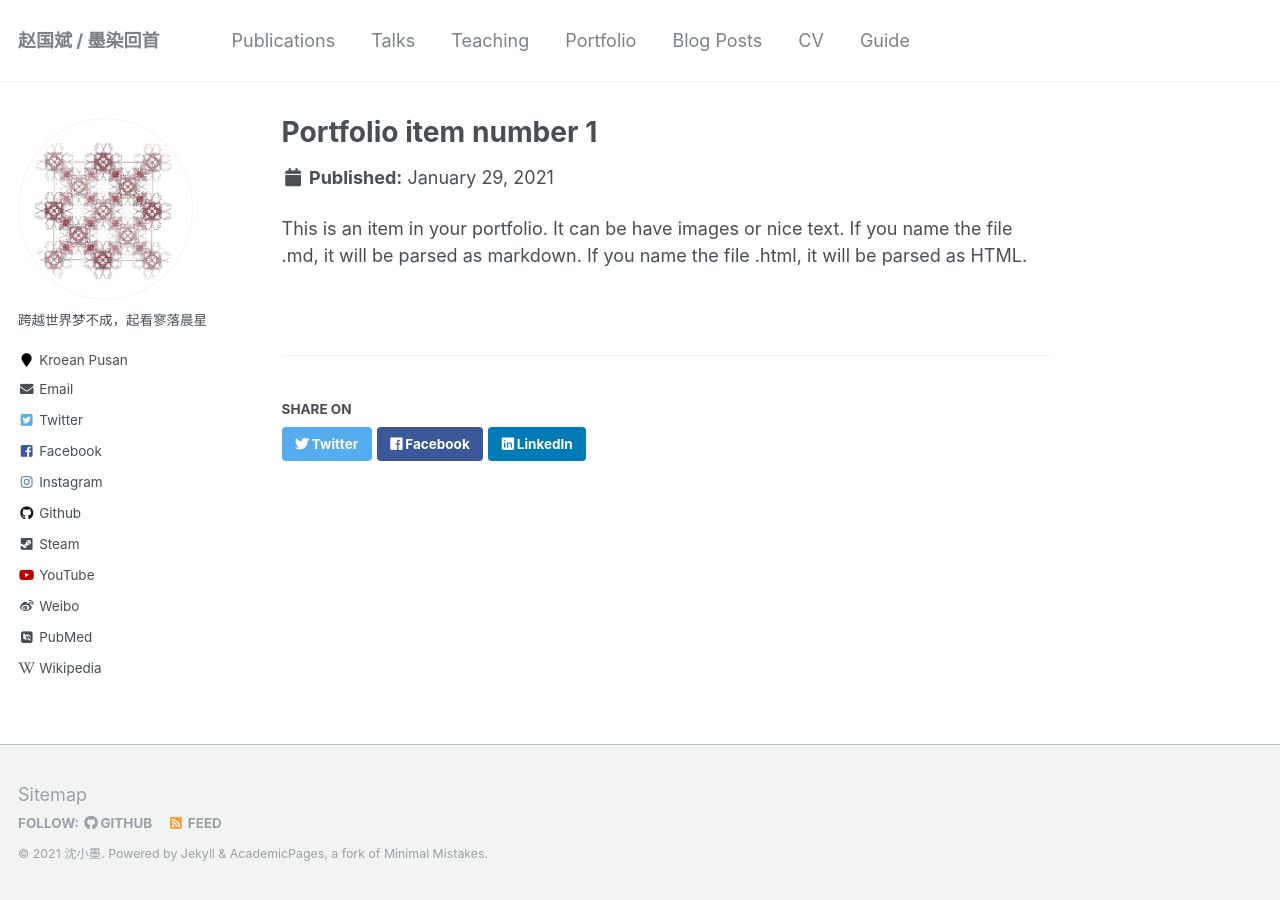
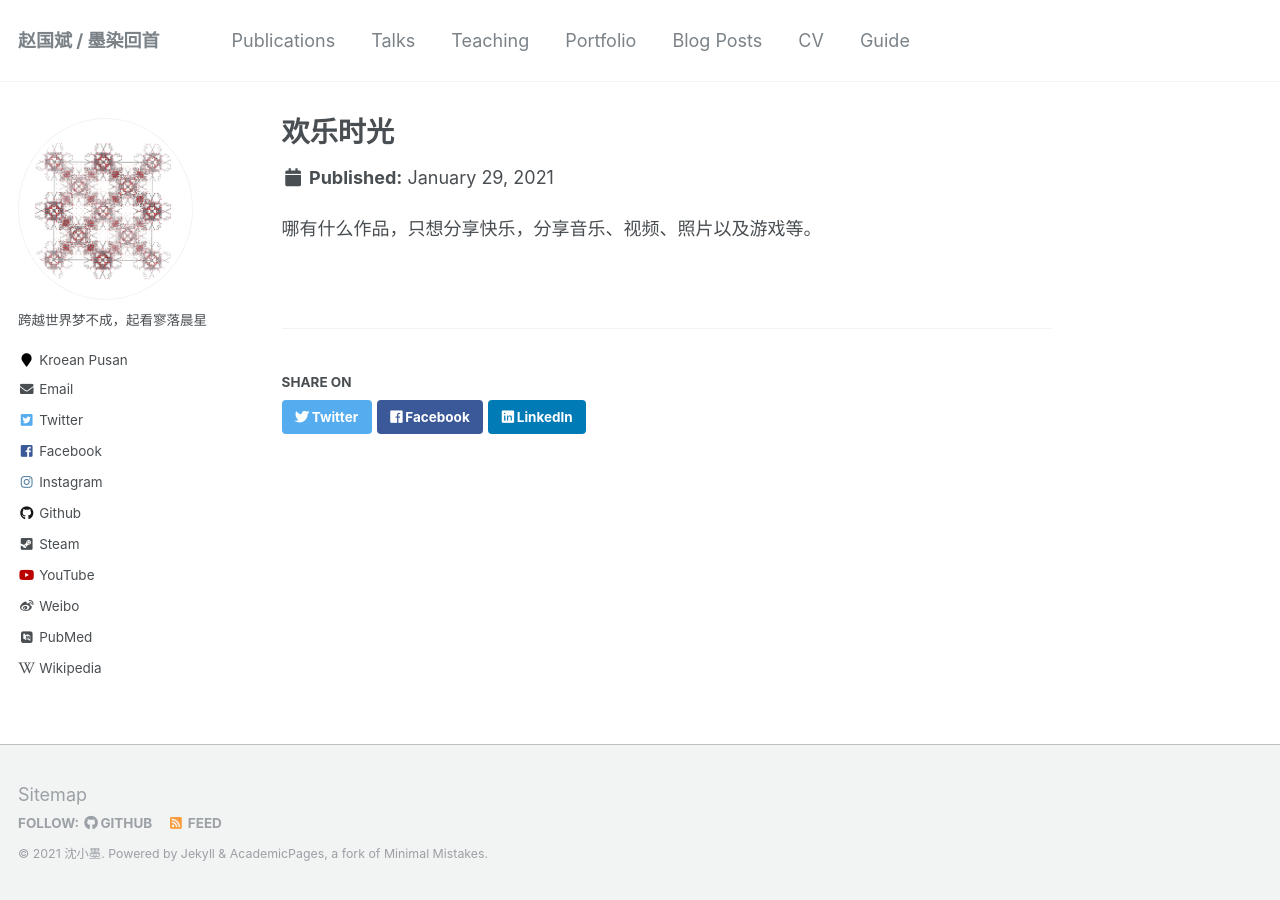
Before and after one commit to sxm13/ZGBshenxiaomoCV.github.io, a Jekyll site: the page built from _portfolio/portfolio-1.md, in a window 1280 px wide. Built offline with Jekyll 4.4.1, drawn with Linux system fonts in a browser that asks for light colours; some web fonts are replaced.

Commit message:
Update portfolio-1.md

```diff
--- a/_portfolio/portfolio-1.md
+++ b/_portfolio/portfolio-1.md
@@ -1,7 +1,7 @@
 ---
-title: "Portfolio item number 1"
+title: "欢乐时光"
 excerpt: "Short description of portfolio item number 1<br/><img src='/images/500x300.png'>"
-collection: portfolio
+collection: 劳逸结合吖
 ---
 
-This is an item in your portfolio. It can be have images or nice text. If you name the file .md, it will be parsed as markdown. If you name the file .html, it will be parsed as HTML.
+哪有什么作品，只想分享快乐，分享音乐、视频、照片以及游戏等。
```
